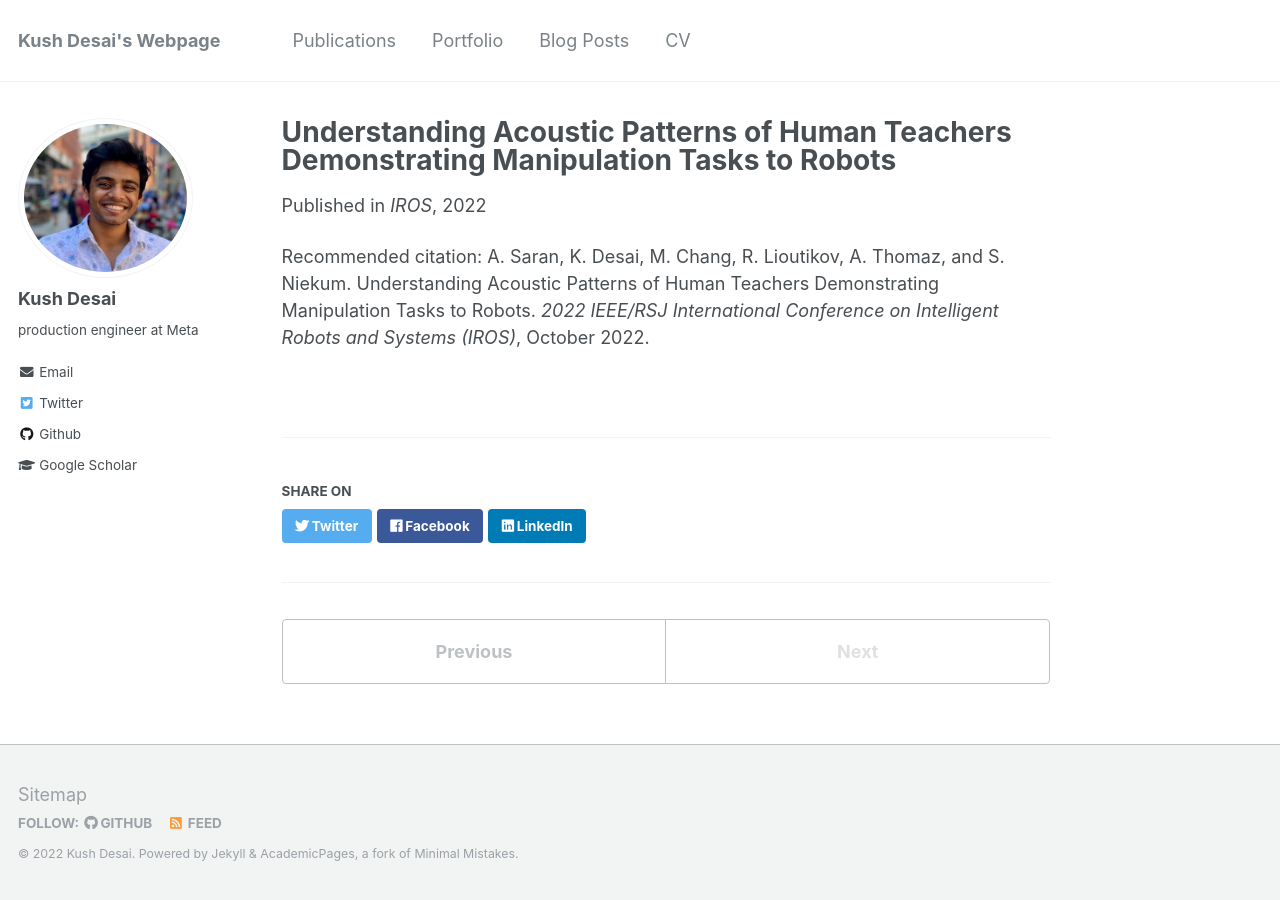
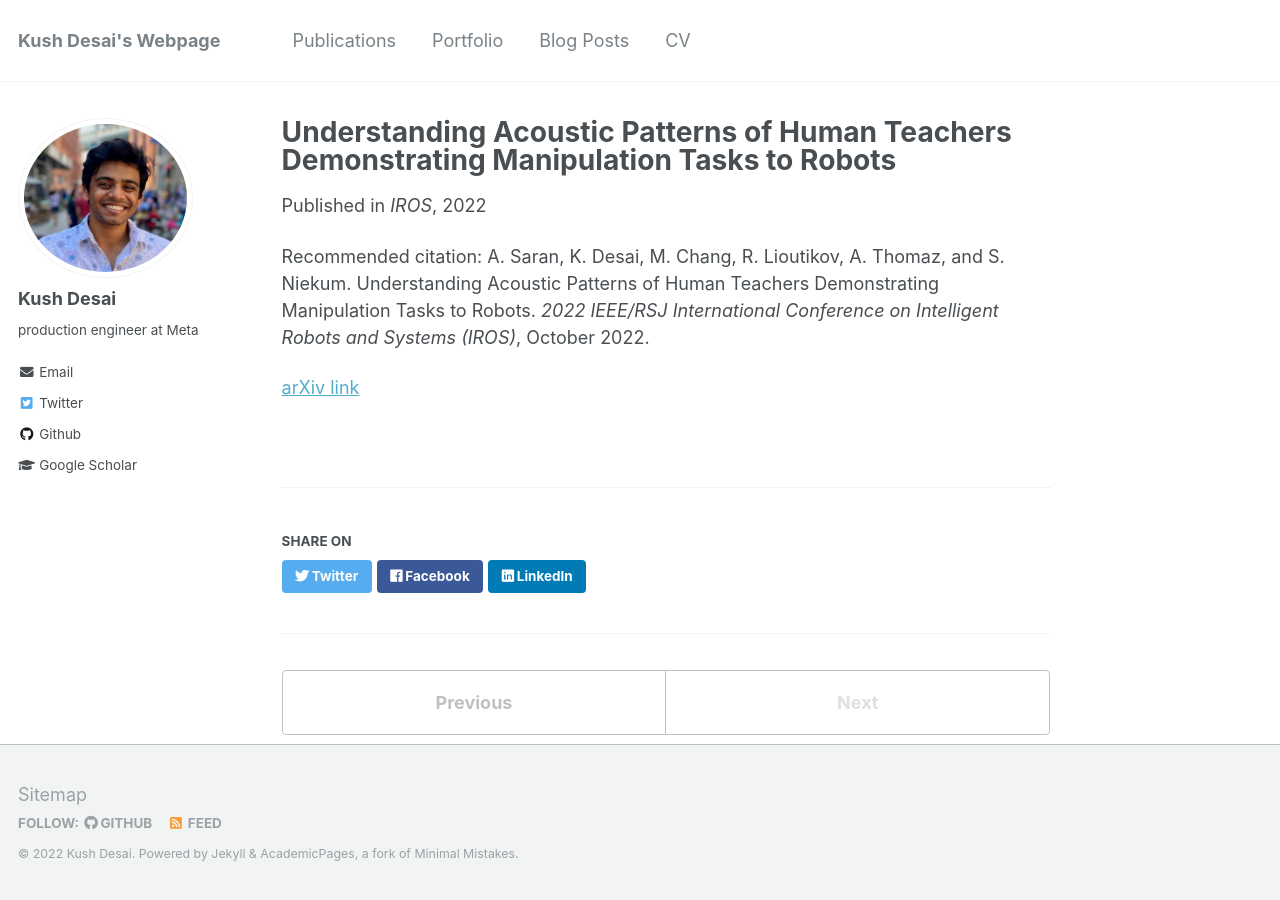
Before and after one commit to kdesai2018/kdesai2018.github.io, a Jekyll site: the page built from _publications/2022-10-25-iros-2022.md, in a window 1280 px wide. Built offline with Jekyll 4.4.1, drawn with Linux system fonts in a browser that asks for light colours.

Commit message:
adding iros pub

```diff
--- a/_publications/2022-10-25-iros-2022.md
+++ b/_publications/2022-10-25-iros-2022.md
@@ -9,3 +9,4 @@ paperurl: ''
 citation: 'A. Saran, K. Desai, M. Chang, R. Lioutikov, A. Thomaz, and S. Niekum. Understanding Acoustic Patterns of Human Teachers Demonstrating Manipulation Tasks to Robots. <i>2022 IEEE/RSJ International Conference on Intelligent Robots and Systems (IROS)</i>, October 2022.'
 
 ---
+[arXiv link](https://arxiv.org/abs/2211.00352)
```
